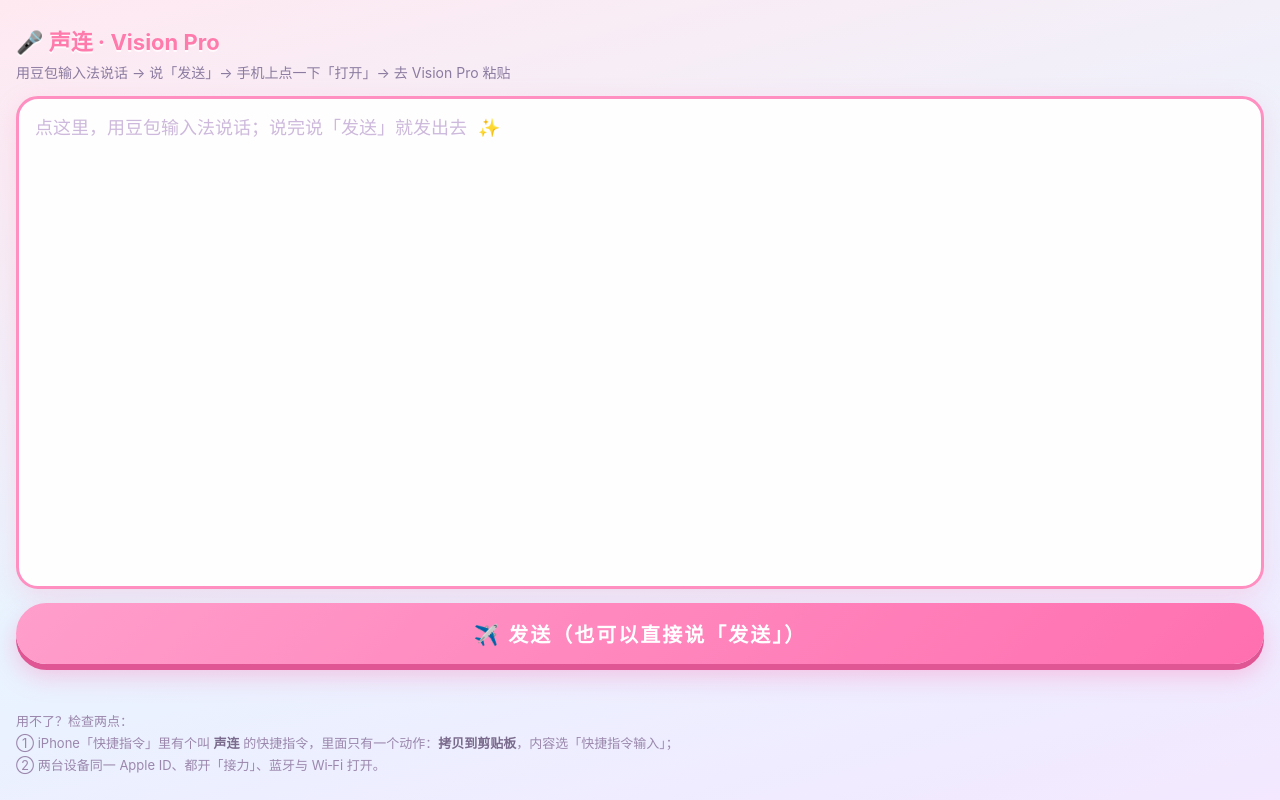
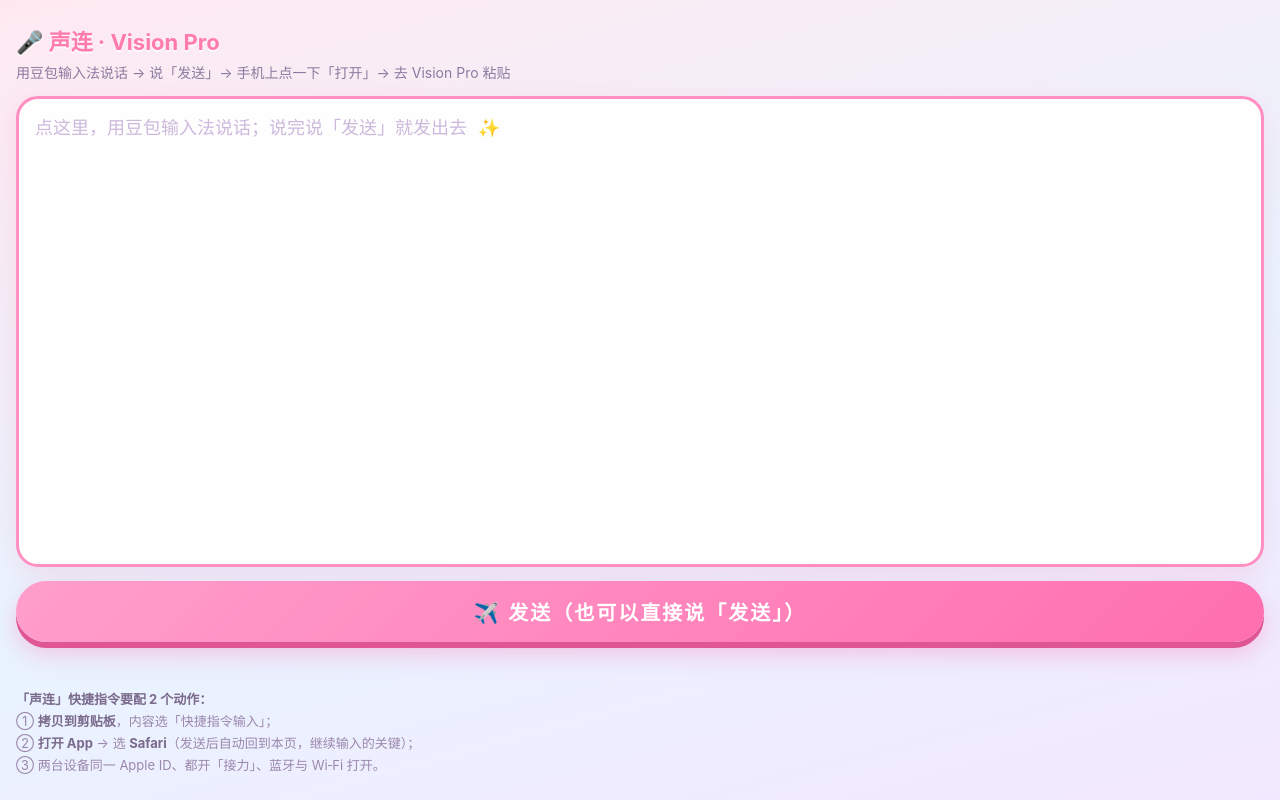
Before and after one commit to blackorwhite12/phonevoice, a plain HTML site: page docs/vp.html in a window 1280 px wide. Drawn offline with Linux system fonts and the light colour scheme.

Commit message:
vp 页：指引改为「拷贝到剪贴板 + 打开 App→Safari」两动作，解决发送后不自动回页

```diff
--- a/docs/vp.html
+++ b/docs/vp.html
@@ -35,9 +35,10 @@
   <button id="send">✈️ 发送（也可以直接说「发送」）</button>
   <div id="msg"></div>
   <div class="hint">
-    用不了？检查两点：<br>
-    ① iPhone「快捷指令」里有个叫 <b>声连</b> 的快捷指令，里面只有一个动作：<b>拷贝到剪贴板</b>，内容选「快捷指令输入」；<br>
-    ② 两台设备同一 Apple ID、都开「接力」、蓝牙与 Wi‑Fi 打开。
+    <b>「声连」快捷指令要配 2 个动作：</b><br>
+    ① <b>拷贝到剪贴板</b>，内容选「快捷指令输入」；<br>
+    ② <b>打开 App</b> → 选 <b>Safari</b>（发送后自动回到本页，继续输入的关键）；<br>
+    ③ 两台设备同一 Apple ID、都开「接力」、蓝牙与 Wi‑Fi 打开。
   </div>
 <script>
   var SHORTCUT = "声连";
```
